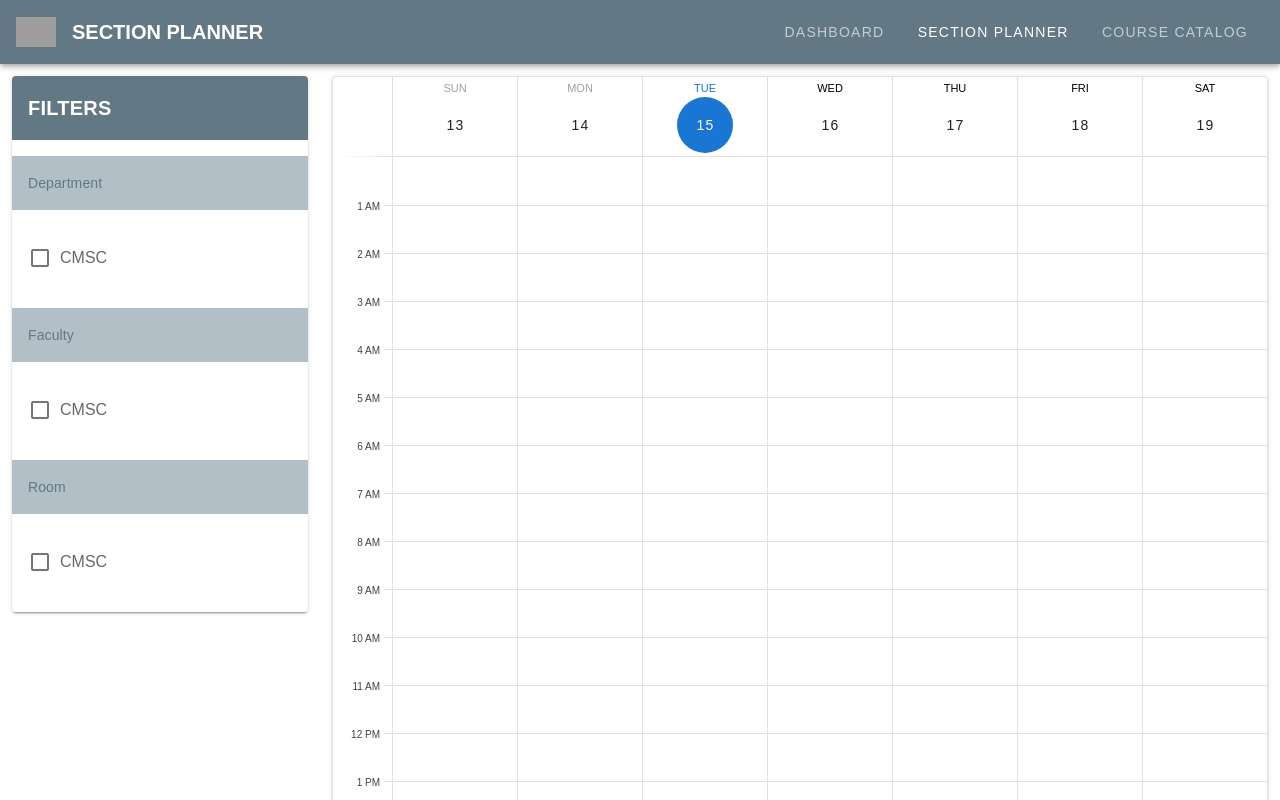
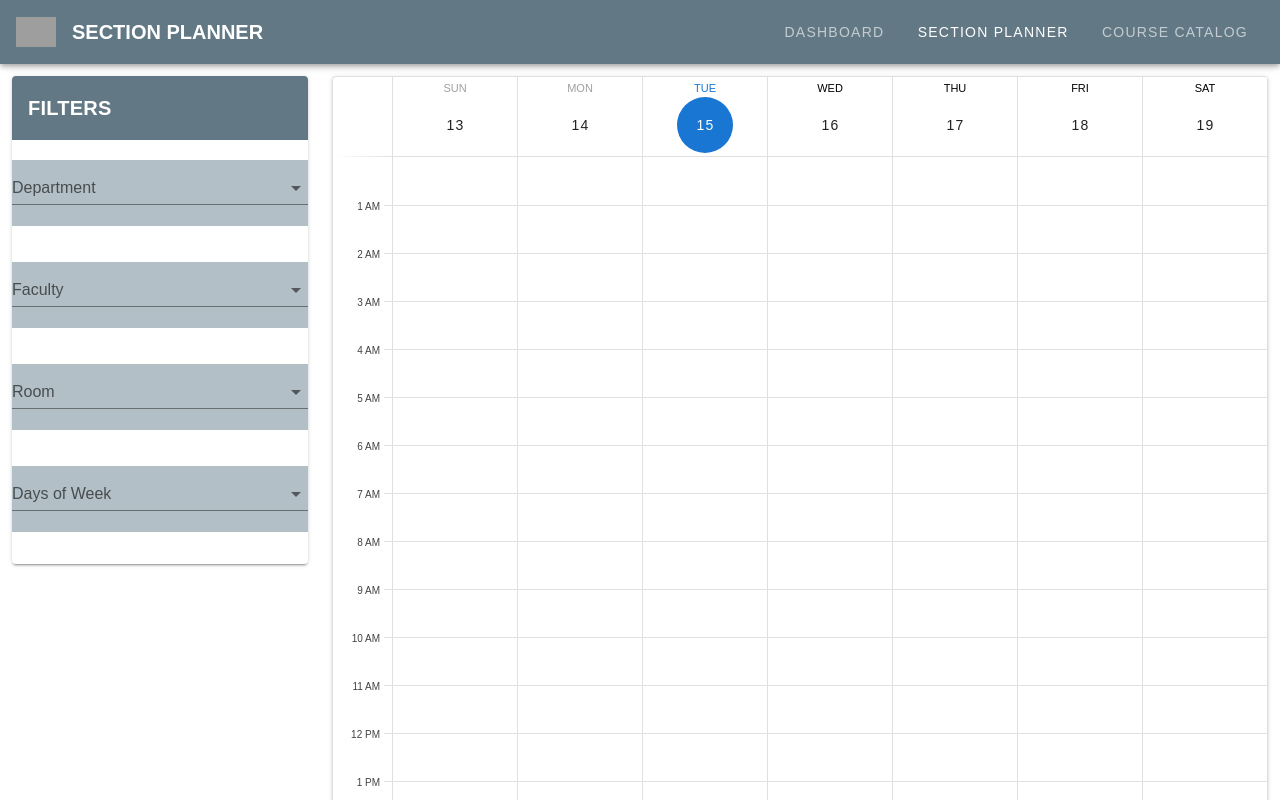
Before and after one commit to LoganDemaray316/swe4-project-3-frontend, a Vue app: page /#/SectionPlanner in a window 1280 px wide. Shown: the top 800 px of the page. Built offline with nearby package versions, Linux system fonts and the light colour scheme; grey boxes are pictures that could not be loaded; a web font is replaced by a local one.

Commit message:
for updating purposes

```diff
--- a/src/components/SectionPlanner.vue
+++ b/src/components/SectionPlanner.vue
@@ -7,52 +7,48 @@
                         FILTERS
                     </v-card-title>
                     <v-card-text></v-card-text>
-                    <v-card-text class="font-weight-1 darkBlue--text lightBlue">
-                        Department
-                    </v-card-text>
-                    <v-card-text>
-                        <v-checkbox
-                            v-model="checkbox"
-                            label="CMSC"
+                    <v-select class="font-weight-1 darkBlue--text lightBlue"
+                            ref="dept"
                             color="darkBlue"
-                            value="darkBlue"
-                        ></v-checkbox>
-                    </v-card-text>
-                    <v-card-text class="font-weight-1 darkBlue--text lightBlue">
-                        Faculty
-                    </v-card-text>
-                    <v-card-text>
-                        <v-checkbox
-                            v-model="checkbox"
-                            label="CMSC"
+                            v-model="dept"
+                            :items="departments"
+                            :menu-props="{maxHeight: '400'}"
+                            label="Department"
+                            multiple
+                        ></v-select>
+                    <v-card-text></v-card-text>
+                    <v-select class="font-weight-1 darkBlue--text lightBlue"
+                            ref="faculty"
                             color="darkBlue"
-                            value="darkBlue"
-                        ></v-checkbox>
-                    </v-card-text>
-                    <v-card-text class="font-weight-1 darkBlue--text lightBlue">
-                        Room
-                    </v-card-text>
-                    <v-card-text>
-                        <v-checkbox
-                            v-model="checkbox"
-                            label="CMSC"
+                            v-model="faculty"
+                            :items="facultyMembers"
+                            :menu-props="{maxHeight: '400'}"
+                            label="Faculty"
+                            multiple
+                        ></v-select>
+                    <v-card-text></v-card-text>
+                    <v-select class="font-weight-1 darkBlue--text lightBlue"
+                            ref="room"
                             color="darkBlue"
-                            value="darkBlue"
-                        ></v-checkbox>
-                    </v-card-text>
+                            v-model="room"
+                            :items="rooms"
+                            :menu-props="{maxHeight: '400'}"
+                            label="Room"
+                            multiple
+                        ></v-select>
+                    <v-card-text></v-card-text>
+                    <v-select class="font-weight-1 darkBlue--text lightBlue"
+                            ref="daysOfWeek"
+                            color="darkBlue"
+                            v-model="daysOfWeek"
+                            :items="daysOptions"
+                            :menu-props="{maxHeight: '400'}"
+                            label="Days of Week"
+                            multiple
+                        ></v-select>
+                    <v-card-text></v-card-text>
                 </v-card>
             </v-col>
-                   <!--  <v-row
-                        v-for="filter in filters"
-                        :key="filter.filterId"
-                        no-gutters
-                    >
-                        <v-col cols=“1”>
-                            {{filter.filterTitle}}
-
-                        </v-col>
-                    </v-row>
-                </v-col> -->
                 <v-col cols="9">
                     <v-card>
                     <v-calendar
@@ -80,15 +76,32 @@
             'end',
         ],
 
-        filters: [
-            'Department',
-            'Faculty',
-            'Room',
+        departments: [
+            'CMSC',
+            'COMM',
+            'MUSC',
+        ],
+
+        facultyMembers: [
+            'David North',
+            'Brian Simmons',
+            'Kyle Pullen'
+        ],
+
+        rooms: [
+            '233',
+            '231',
+            '228',
+        ],
+
+        daysOptions: [
+            'Monday',
+            'Tuesday',
+            'Wednesday',
+            'Thursday',
+            "Friday",
         ],
 /*
-        return [
-            checkbox: true,
-        ], */
 
         //today: '2022-11-09',
         //sections: [],
@@ -112,7 +125,7 @@
         //         end: '2022-11-09 11:55',
         //     },
         // ]
-
+        */
         }),
     };
 </script>
```
